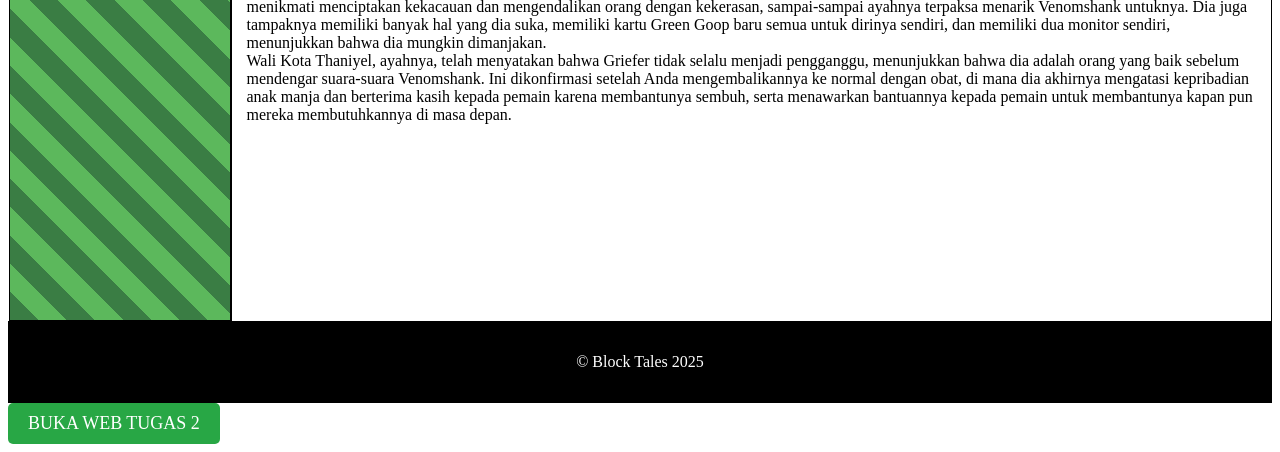
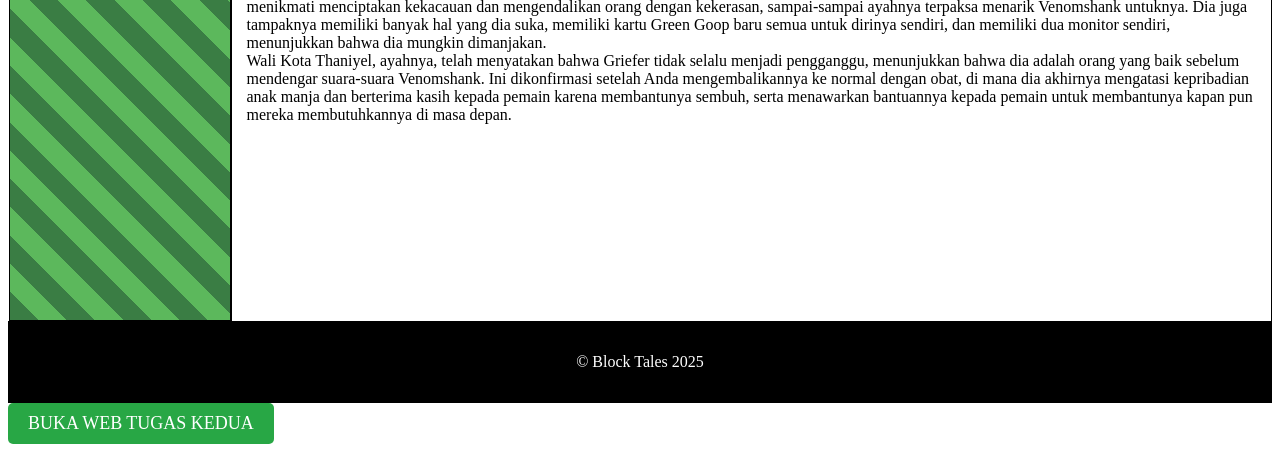
Before and after one commit to audreysii/tugas-html-griefer-personality, a plain HTML site: page index.html in a window 1280 px wide. Shown: the part 696-1148 px from the top of the page. Drawn offline with Linux system fonts and the light colour scheme.

Commit message:
Update index.html

```diff
--- a/index.html
+++ b/index.html
@@ -104,7 +104,7 @@
     </tr>
   </table>
 
-  <a href="https://audreysii.github.io/tugas-form-html-lagi/" target="_blank"
+  <a href="https://audreysii.github.io/tugas-form-html-lagi/" target="blank"
    style="display: inline-block;
           padding: 10px 20px;
           background-color: #28a745;
@@ -112,7 +112,7 @@
           text-decoration: none;
           border-radius: 5px;
           font-size: 18px;">
-  BUKA WEB TUGAS 2
+  BUKA WEB TUGAS KEDUA
 </a>
 
 
```
